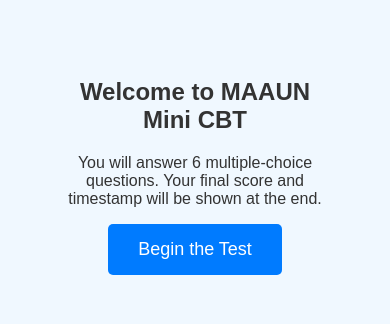
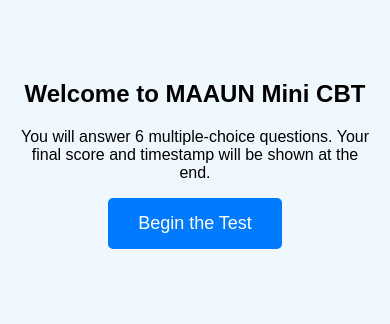
Before and after one commit to OmerAbu7/MAAUN-MINI-CBT-TEST, a Flask app: page / in a window 390 px wide. Shown: the top 324 px of the page. Run offline with Flask 3, Linux system fonts and the light colour scheme.

Commit message:
Enhanced body styling with responsive padding and max-width

```diff
--- a/templates/home.html
+++ b/templates/home.html
@@ -3,7 +3,7 @@
 <head>
     <title>Mini CBT - COS 202 | MAAUN</title>
     <style>
-        body { font-family: Arial, sans-serif; background-color: #f0f8ff; text-align: center; padding: 50px; color: #333; }
+        body { font-family: Arial, sans-serif; background-color: #f0f8ff; text-align: center; padding: 60px 20px; max-width: 700px; margin: 0 auto; }
         h1 { color: #007bff; }
         button { background-color: #007bff; color: white; padding: 15px 30px; font-size: 18px; border: none; cursor: pointer; border-radius: 5px; }
         button:hover { background-color: #0056b3; }
```
